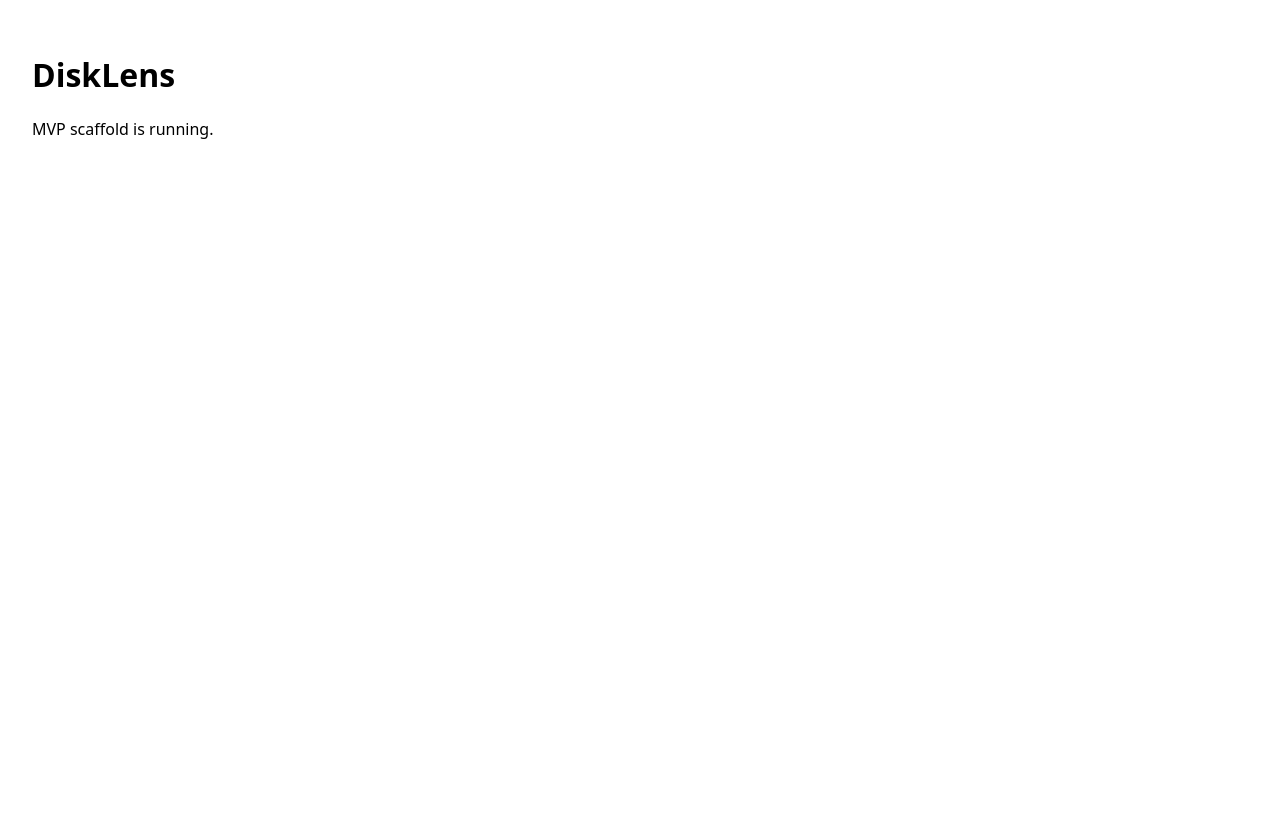
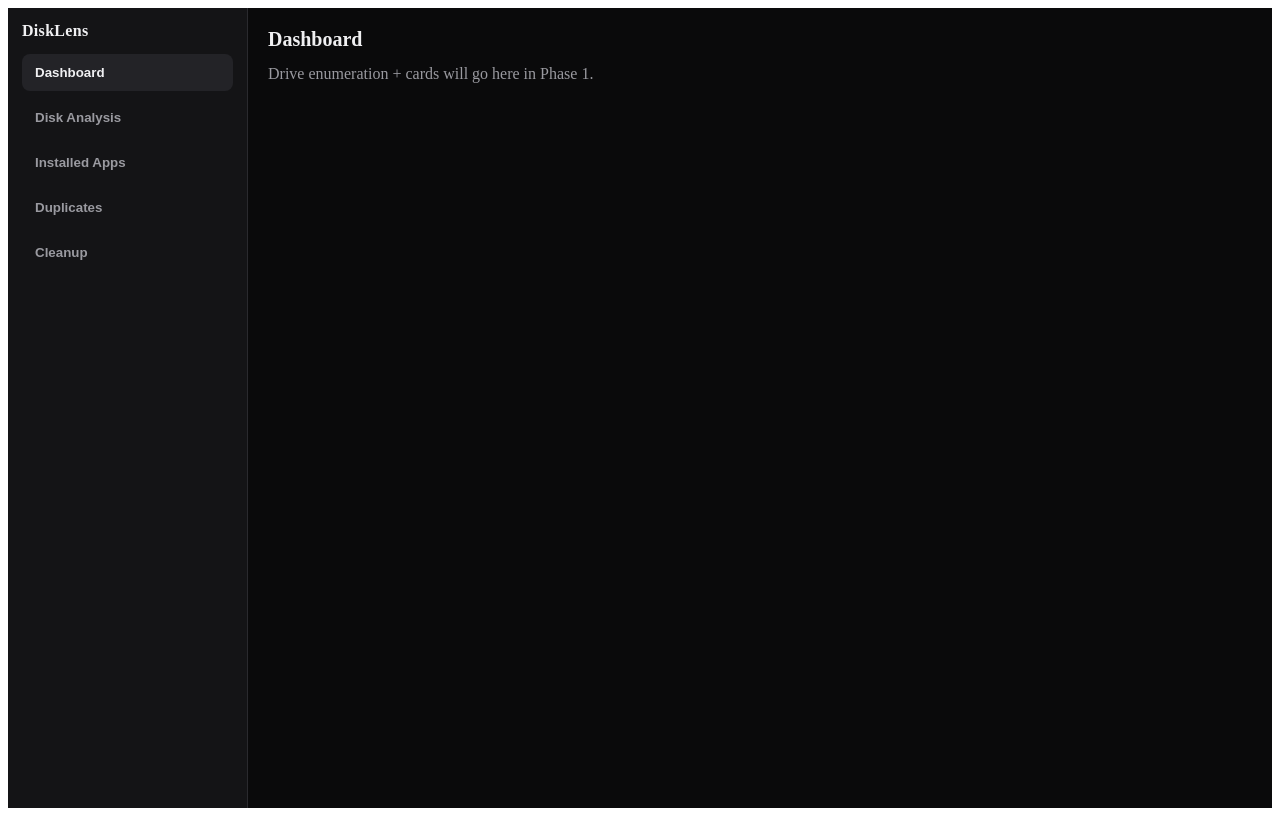
Before and after one commit to SimbaDevBot/disklens, a React (Vite) app: page / in a window 1280 px wide. Built offline with nearby package versions, Linux system fonts and the light colour scheme.

Commit message:
feat: phase 1 app shell with sidebar navigation

```diff
--- /dev/null
+++ b/src/App.tsx
@@ -0,0 +1,132 @@
+import React from 'react'
+
+type RouteKey = 'dashboard' | 'analyze' | 'apps' | 'duplicates' | 'cleanup'
+
+function useHashRoute(): [RouteKey, (r: RouteKey) => void] {
+  const getRoute = (): RouteKey => {
+    const h = (window.location.hash || '#/dashboard').toLowerCase()
+    const m = h.match(/^#\/(dashboard|analyze|apps|duplicates|cleanup)/)
+    return (m?.[1] as RouteKey) || 'dashboard'
+  }
+
+  const [route, setRoute] = React.useState<RouteKey>(getRoute)
+
+  React.useEffect(() => {
+    const onHash = () => setRoute(getRoute())
+    window.addEventListener('hashchange', onHash)
+    return () => window.removeEventListener('hashchange', onHash)
+  }, [])
+
+  const nav = (r: RouteKey) => {
+    window.location.hash = `#/${r}`
+  }
+
+  return [route, nav]
+}
+
+function NavItem({
+  label,
+  active,
+  onClick,
+}: {
+  label: string
+  active: boolean
+  onClick: () => void
+}) {
+  return (
+    <button
+      onClick={onClick}
+      style={{
+        width: '100%',
+        textAlign: 'left',
+        padding: '10px 12px',
+        borderRadius: 8,
+        border: '1px solid transparent',
+        background: active ? '#232327' : 'transparent',
+        color: active ? '#F0F0F2' : '#9A9AA0',
+        cursor: 'pointer',
+        fontWeight: 600,
+      }}
+    >
+      {label}
+    </button>
+  )
+}
+
+function Page({ title, children }: { title: string; children: React.ReactNode }) {
+  return (
+    <div style={{ padding: 20 }}>
+      <h2 style={{ margin: 0, fontSize: 20, color: '#F0F0F2' }}>{title}</h2>
+      <div style={{ marginTop: 14 }}>{children}</div>
+    </div>
+  )
+}
+
+export default function App() {
+  const [route, nav] = useHashRoute()
+
+  return (
+    <div
+      style={{
+        height: '100vh',
+        display: 'grid',
+        gridTemplateColumns: '240px 1fr',
+        background: '#0A0A0B',
+        color: '#F0F0F2',
+      }}
+    >
+      <aside
+        style={{
+          borderRight: '1px solid #2A2A2E',
+          padding: 14,
+          background: '#141416',
+        }}
+      >
+        <div style={{ fontWeight: 800, letterSpacing: 0.3, marginBottom: 14 }}>
+          DiskLens
+        </div>
+        <div style={{ display: 'grid', gap: 8 }}>
+          <NavItem label="Dashboard" active={route === 'dashboard'} onClick={() => nav('dashboard')} />
+          <NavItem label="Disk Analysis" active={route === 'analyze'} onClick={() => nav('analyze')} />
+          <NavItem label="Installed Apps" active={route === 'apps'} onClick={() => nav('apps')} />
+          <NavItem
+            label="Duplicates"
+            active={route === 'duplicates'}
+            onClick={() => nav('duplicates')}
+          />
+          <NavItem label="Cleanup" active={route === 'cleanup'} onClick={() => nav('cleanup')} />
+        </div>
+      </aside>
+
+      <main style={{ overflow: 'auto' }}>
+        {route === 'dashboard' && (
+          <Page title="Dashboard">
+            <p style={{ margin: 0, color: '#9A9AA0' }}>
+              Drive enumeration + cards will go here in Phase 1.
+            </p>
+          </Page>
+        )}
+        {route === 'analyze' && (
+          <Page title="Disk Analysis">
+            <p style={{ margin: 0, color: '#9A9AA0' }}>Treemap + table in Phase 2.</p>
+          </Page>
+        )}
+        {route === 'apps' && (
+          <Page title="Installed Apps">
+            <p style={{ margin: 0, color: '#9A9AA0' }}>Registry/AppX listing in Phase 3.</p>
+          </Page>
+        )}
+        {route === 'duplicates' && (
+          <Page title="Duplicates">
+            <p style={{ margin: 0, color: '#9A9AA0' }}>Duplicate scanner in Phase 4.</p>
+          </Page>
+        )}
+        {route === 'cleanup' && (
+          <Page title="Cleanup">
+            <p style={{ margin: 0, color: '#9A9AA0' }}>Cleanup categories in Phase 5.</p>
+          </Page>
+        )}
+      </main>
+    </div>
+  )
+}
--- a/src/main.tsx
+++ b/src/main.tsx
@@ -1,14 +1,7 @@
 import React from 'react'
 import ReactDOM from 'react-dom/client'
 
-function App() {
-  return (
-    <div style={{ padding: 24, fontFamily: 'system-ui' }}>
-      <h1>DiskLens</h1>
-      <p>MVP scaffold is running.</p>
-    </div>
-  )
-}
+import App from './App'
 
 ReactDOM.createRoot(document.getElementById('root')!).render(
   <React.StrictMode>
```
Also changed, not shown: 1 other file (tests, documents, lock files or other folders).
